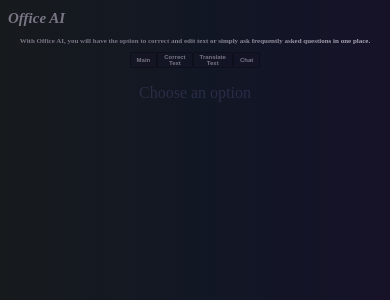
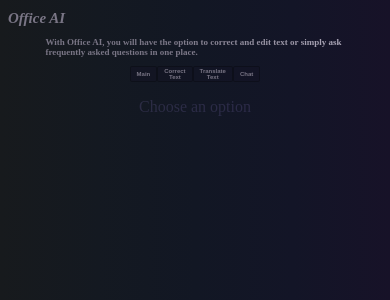
Before and after one commit to andresg19/office-ai, a React (Vite) app in the folder client/: page / in a window 390 px wide. Shown: the top 300 px of the page. Built offline with nearby package versions, Linux system fonts and the light colour scheme; a web font is replaced by a local one.

Commit message:
mobile title home css

```diff
--- a/client/src/Components/Home.jsx
+++ b/client/src/Components/Home.jsx
@@ -13,7 +13,9 @@ const Home = () => {
         <main>
             <header>
             <h1 className={styles.title}>Office AI</h1>
-            <p className={styles.about}>With Office AI, you will have the option to correct and edit text or simply ask frequently asked questions in one place.</p>
+            <div className={styles.about}>
+            <p>With Office AI, you will have the option to correct and edit text or simply ask frequently asked questions in one place.</p>
+            </div>
             </header>
 
             <section>
--- a/client/src/Styles/Home.module.css
+++ b/client/src/Styles/Home.module.css
@@ -5,7 +5,7 @@
 }
 
 .about {
-     width: max-content;
+     width:max-content;
      color: #797585; background-image: -webkit-linear-gradient(45deg, #797585 41%, #AEA9BA 100%); background-clip: text; -webkit-background-clip: text; text-fill-color: transparent; -webkit-text-fill-color: transparent;
      margin-left: auto;
      margin-right: auto;
@@ -28,6 +28,7 @@ margin-right: auto;
      }
      .about {
           font-size: 12px;
+          width: 100%;
      }
    }
 
@@ -37,6 +38,8 @@ margin-right: auto;
      }
      .about {
           font-size: 9px;
+          text-align: left;
+          width: 80%;
      }
    }
 
@@ -45,6 +48,8 @@ margin-right: auto;
           font-size: 15px;
      }
      .about {
-          font-size: 7px;
+          font-size: 9px;
+          text-align: left;
+          width: 80%;
      }
    }
```
